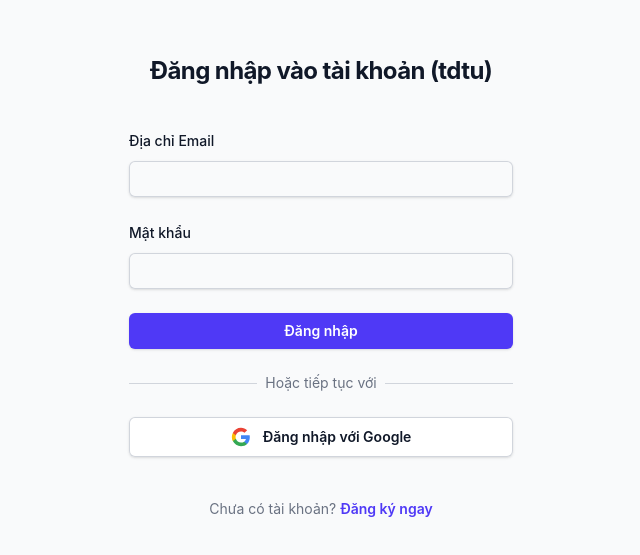
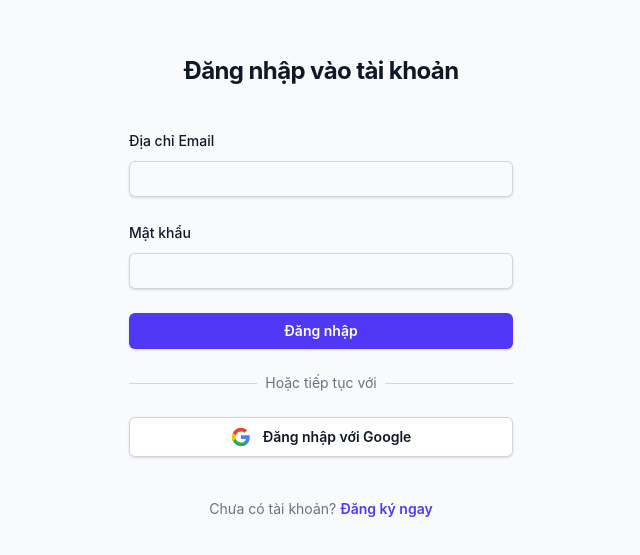
Before and after one commit to 2006phu/firebase-auth-soa-seminar, a React (Vite) app in the folder frontend/: page /login in a window 1280 px wide. Shown: the part 133-688 px from the top of the page, without its empty margins (319-959 px from the left). Built offline with nearby package versions, Linux system fonts and the light colour scheme; no server answers.

Commit message:
Update Login.jsx

```diff
--- a/frontend/src/components/Login.jsx
+++ b/frontend/src/components/Login.jsx
@@ -34,7 +34,7 @@ const Login = () => {
     <div className="flex min-h-full flex-1 flex-col justify-center px-6 py-12 lg:px-8 bg-gray-50 h-screen">
       <div className="sm:mx-auto sm:w-full sm:max-w-sm">
         <h2 className="mt-10 text-center text-2xl font-bold leading-9 tracking-tight text-gray-900">
-          Đăng nhập vào tài khoản (tdtu)
+          Đăng nhập vào tài khoản
         </h2>
       </div>
 
```
